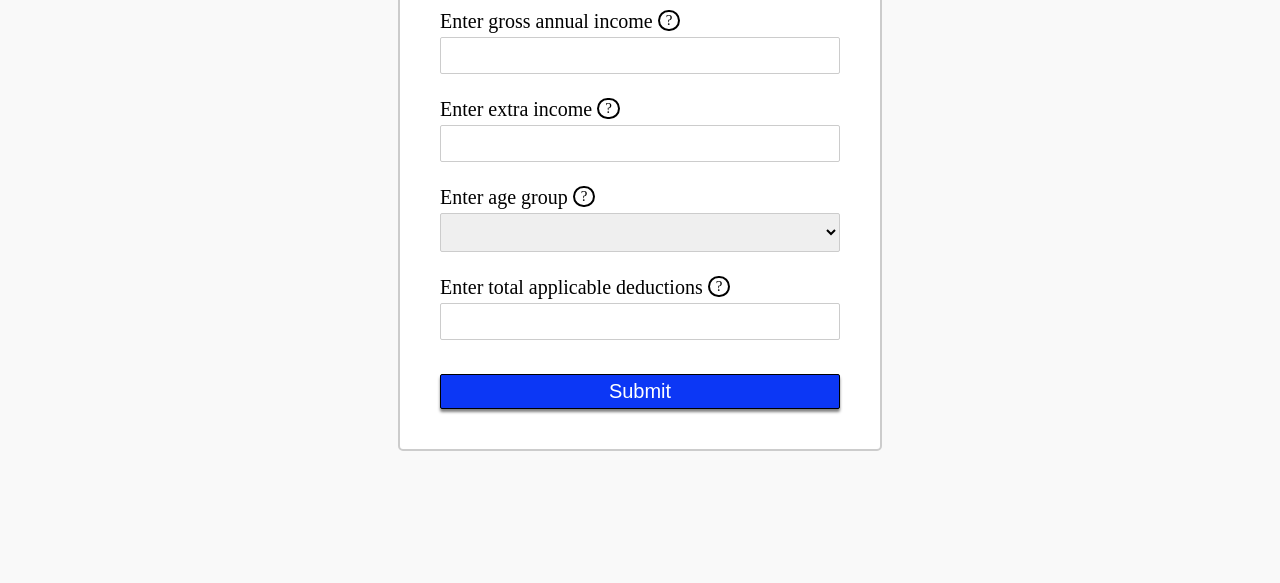
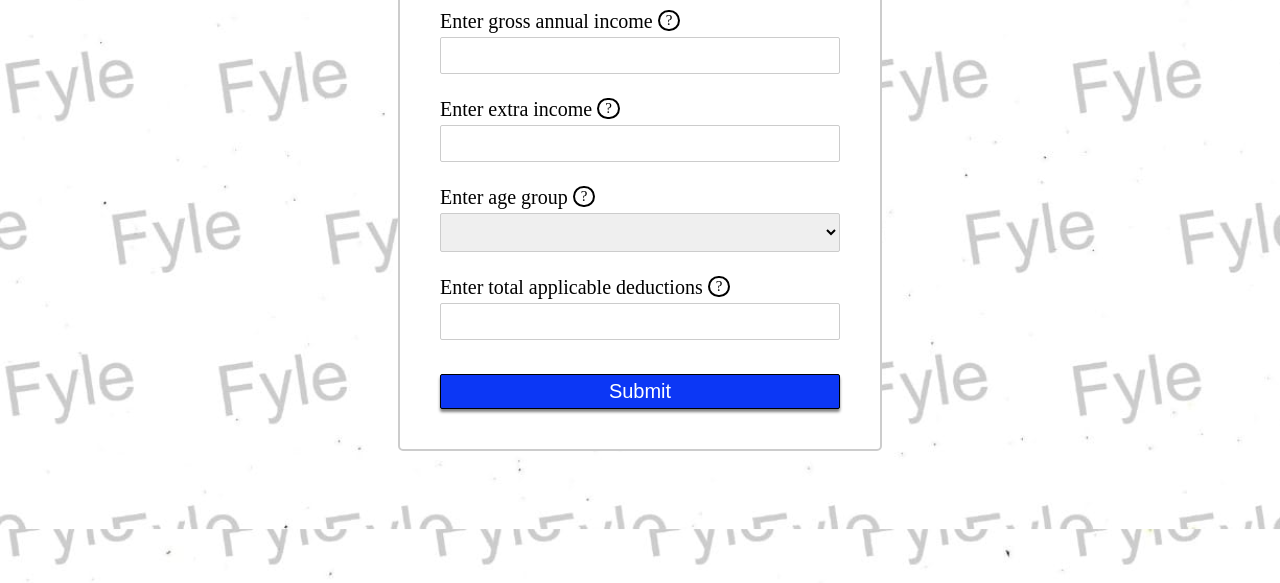
Before and after one commit to kartik20144/Fyle-Tax-Calculator, a plain HTML site: page index.html in a window 1280 px wide. Shown: the part 217-800 px from the top of the page. Drawn offline with Linux system fonts and the light colour scheme.

Commit message:
Adding background image

```diff
--- a/style.css
+++ b/style.css
@@ -1,7 +1,8 @@
 body{
     font-size: 20px;
     background: #f9f9f9;
-
+  background-image: url(image2.jpg) ;
+  background-size:cover;
 }
 
 #big{
@@ -18,7 +19,6 @@ h2{
 }
 h1{
     text-align: center;
-
 
 }
 
@@ -40,6 +40,7 @@ input, select{
 label{
     display: block;
     margin-bottom: 6px;
+
 }
 
 div{
```
Also changed, not shown: image2.jpg (added).
